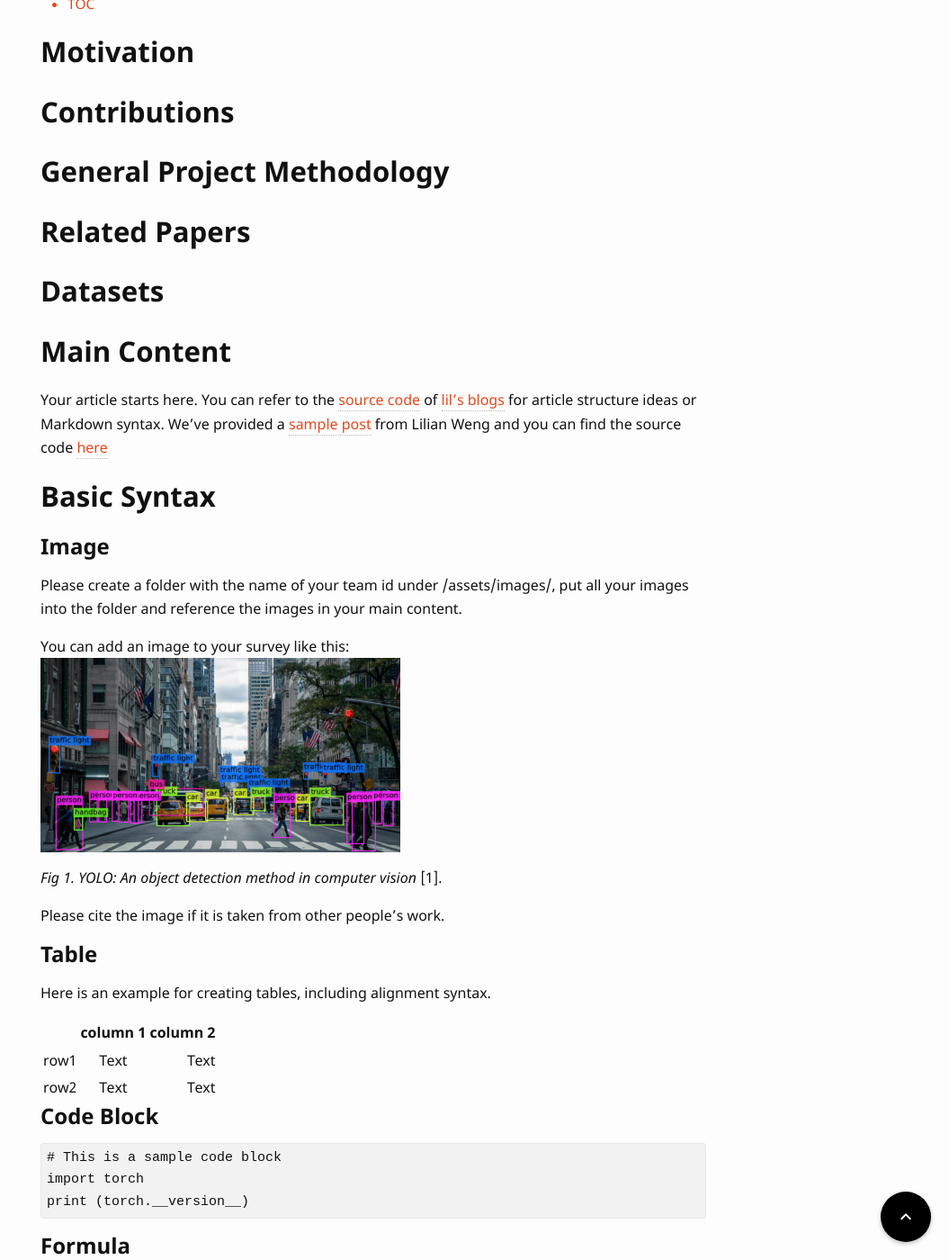
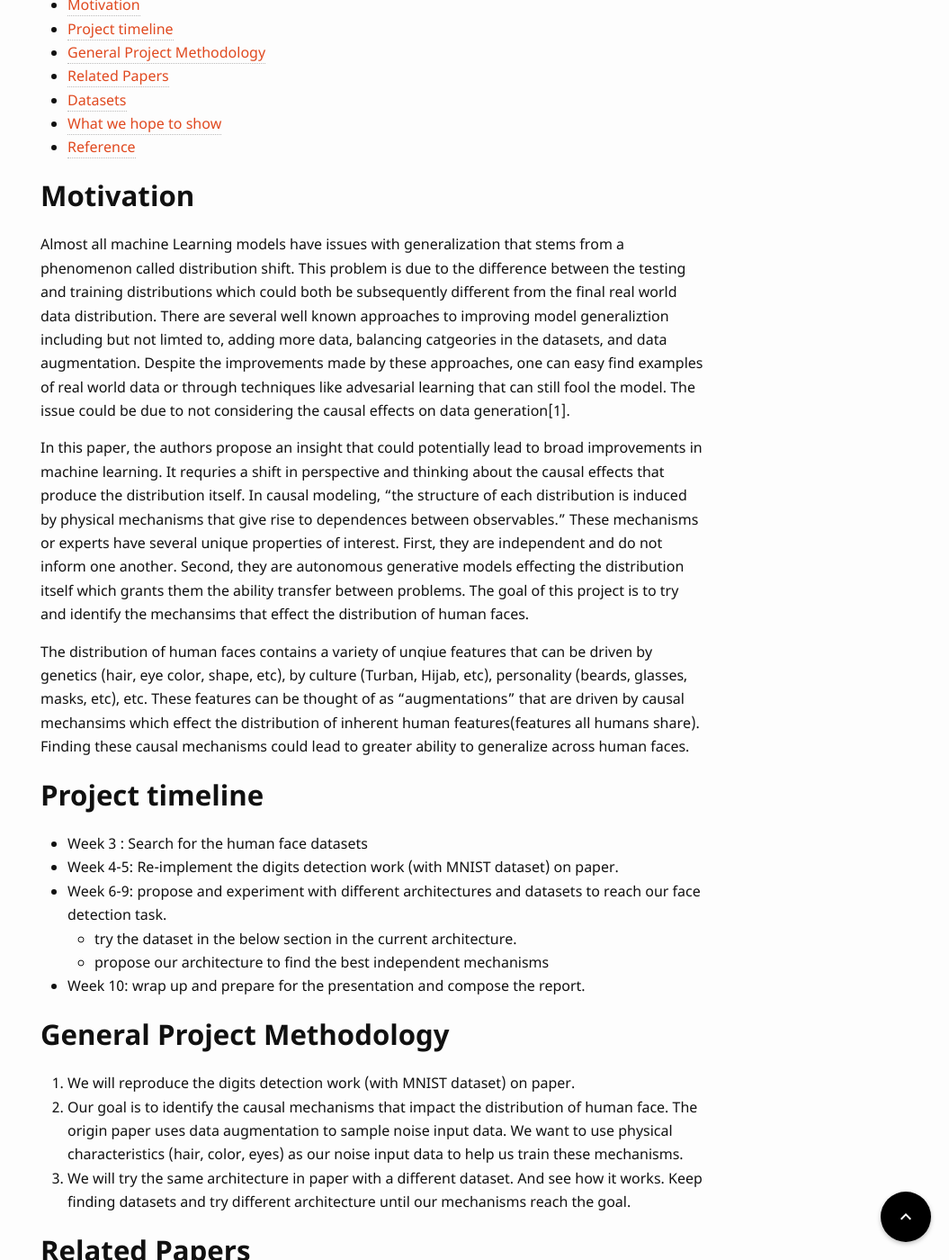
Before and after one commit to UCLAdeepvision/CS269-projects-2022spring, a Jekyll site: the page built from _posts/2022-04-20-team08-instruction-to-post.md, in a window 1280 px wide and 1400 px high, scrolled down 390 px. Shown: the whole window at 90% size, without its empty margins (225-1280 px from the left). Built offline with Jekyll 4.4.1, drawn with Linux system fonts in a browser that asks for light colours; some web fonts are replaced; formulas are drawn with MathJax 3; comment, search, counter and statistics services are not loaded; some of the changed text lies outside the part shown.

Commit message:
team08 first post

````diff
--- a/_posts/2022-04-20-team08-instruction-to-post.md
+++ b/_posts/2022-04-20-team08-instruction-to-post.md
@@ -6,77 +6,72 @@ author: Vishnu Devarakonda, Ting-Po Huang
 date: 2022-04-23
 ---
 
-> This block is a brief introduction of your project. You can put your abstract here or any headers you want the readers to know.
+> In order to generalize the machine learning models and solve the "Distribution Shift" problem, we want to propose a different solution with independent mechanisms.
 
 <!--more-->
+{: class="table-of-content"}
+* TOC
+{:toc}
 
-{: class="table-of-content"}
-
-- TOC
-  {:toc}
 
 ## Motivation
 
-## Contributions
+Almost all machine Learning models have issues with generalization that stems from a phenomenon called distribution shift. This problem is due to the difference between the testing and training distributions which could both be subsequently different from the final real world data distribution. There are several well known approaches to improving model generaliztion including but not limted to, adding more data, balancing catgeories in the datasets, and data augmentation. Despite the improvements made by these approaches, one can easy find examples of real world data or through techniques like advesarial learning that can still fool the model. The issue could be due to not considering the causal effects on data generation[1].
+
+In this paper, the authors propose an insight that could potentially lead to broad improvements in machine learning. It requries a shift in perspective and thinking about the causal effects that produce the distribution itself. In causal modeling, "the structure of each distribution is induced by physical mechanisms that give rise to dependences between observables." These mechanisms or experts have several unique properties of interest. First, they are independent and do not inform one another. Second, they are autonomous generative models effecting the distribution itself which grants them the ability transfer between problems. The goal of this project is to try and identify the mechansims that effect the distribution of human faces.
+
+The distribution of human faces contains a variety of unqiue features that can be driven by genetics (hair, eye color, shape, etc), by culture (Turban, Hijab, etc), personality (beards, glasses, masks, etc), etc. These features can be thought of as "augmentations" that are driven by causal mechansims which effect the distribution of inherent human features(features all humans share). Finding these causal mechanisms could lead to greater ability to generalize across human faces.
+
+## Project timeline
+
+- Week 3 : Search for the human face datasets
+- Week 4-5: Re-implement the digits detection work (with MNIST dataset) on paper.
+- Week 6-9: propose and experiment with different architectures and datasets to reach our face detection task.
+  - try the dataset in the below section in the current architecture.
+  - propose our architecture to find the best independent mechanisms
+- Week 10: wrap up and prepare for the presentation and compose the report.
 
 ## General Project Methodology
 
+1. We will reproduce the digits detection work (with MNIST dataset) on paper.
+2. Our goal is to identify the causal mechanisms that impact the distribution of human face. The origin paper uses data augmentation to sample noise input data. We want to use physical characteristics (hair, color, eyes) as our noise input data to help us train these mechanisms.
+3. We will try the same architecture in paper with a different dataset. And see how it works. Keep finding datasets and try different architecture until our mechanisms reach the goal.
+
 ## Related Papers
+
+[1] Goyal A, Lamb A, Hoffmann J, et al. "Recurrent independent mechanisms" arXiv preprint arXiv:1909.10893, 2019.
 
 ## Datasets
 
-## Main Content
+Below is the dataset, we would work on for training our mechanisms.
 
-Your article starts here. You can refer to the [source code](https://github.com/lilianweng/lil-log/tree/master/_posts) of [lil's blogs](https://lilianweng.github.io/lil-log/) for article structure ideas or Markdown syntax. We've provided a [sample post](https://ucladeepvision.github.io/CS188-Projects-2022Winter/2017/06/21/an-overview-of-deep-learning.html) from Lilian Weng and you can find the source code [here](https://raw.githubusercontent.com/UCLAdeepvision/CS188-Projects-2022Winter/main/_posts/2017-06-21-an-overview-of-deep-learning.md)
+- Face pictures with featuress driven by genetics and culture
+  - [Flickr-Faces-HQ Dataset (FFHQ)](https://github.com/NVlabs/ffhq-dataset)
+    - high-quality image dataset of human faces, originally created as a benchmark for generative adversarial networks (GAN),
+    - The dataset consists of 70,000 high-quality PNG images at 1024×1024 resolution and contains considerable variation in terms of age, ethnicity and image background. It also has good coverage of accessories such as eyeglasses, sunglasses, hats, etc.
+  - [Tufts Face Database](https://www.kaggle.com/datasets/kpvisionlab/tufts-face-database)
+    - the most comprehensive, large-scale (over 10,000 images, 74 females + 38 males, from more than 15 countries with an age range between 4 to 70 years old) face dataset that contains 7 image modalities: visible, near-infrared, thermal, computerized sketch, LYTRO, recorded video, and 3D images.
+  - [UTKFace](https://susanqq.github.io/UTKFace/)
+    - The dataset is a large-scale face dataset with long age span (range from 0 to 116 years old). The dataset consists of over 20,000 face images with annotations of age, gender, and ethnicity.
+  - [Large-scale CelebFaces Attributes (CelebA) Dataset](http://mmlab.ie.cuhk.edu.hk/projects/CelebA.html)
+    - CelebA is a large-scale face attributes dataset with more than 200K celebrity images, each with 40 attribute annotations.
+    - The images in this dataset cover large pose variations and background clutter. CelebA has large diversities, large quantities, and rich annotations, including 10,177 number of identities and 202,599 number of face images.
+- Faces picture with real augumentation
+  - [Real and Fake Face Detection](https://www.kaggle.com/datasets/ciplab/real-and-fake-face-detection)
+    - This dataset contains expert-generated high-quality photoshopped face images.The images are composite of different faces, separated by eyes, nose, mouth, or whole face.
+  - [Face Mask](https://www.kaggle.com/datasets/andrewmvd/face-mask-detection)
+    - This dataset contains 853 images belonging to the 3 classes, as well as their bounding boxes in the PASCAL VOC format.The classes are With mask, Without mask, and Mask worn incorrectly.
+  - [Labelled Faces in the Wild (LFW)](https://www.kaggle.com/datasets/jessicali9530/lfw-dataset)
+    - LFW is a database of face photographs designed for studying the problem of unconstrained face recognition. This database was created and maintained by researchers at the University of Massachusetts, Amherst.
+    - 13,233 images of 5,749 people were detected and centered by the Viola Jones face detector and collected from the web. 1,680 of the people pictured have two or more distinct photos in the dataset
+  - [Yale Face Database](http://vision.ucsd.edu/content/yale-face-database)
+    - The Yale Face Database contains 165 grayscale images in GIF format of 15 individuals. There are 11 images per subject, one per different facial expression or configuration: center-light, w/glasses, happy, left-light, w/no glasses, normal, right-light, sad, sleepy, surprised, and wink.
 
-## Basic Syntax
+## What we hope to show
 
-### Image
-
-Please create a folder with the name of your team id under /assets/images/, put all your images into the folder and reference the images in your main content.
-
-You can add an image to your survey like this:
-![YOLO]({{ '/assets/images/UCLAdeepvision/object_detection.png' | relative_url }})
-{: style="width: 400px; max-width: 100%;"}
-_Fig 1. YOLO: An object detection method in computer vision_ [1].
-
-Please cite the image if it is taken from other people's work.
-
-### Table
-
-Here is an example for creating tables, including alignment syntax.
-
-|      | column 1 | column 2 |
-| :--- | :------: | -------: |
-| row1 |   Text   |     Text |
-| row2 |   Text   |     Text |
-
-### Code Block
-
-```
-# This is a sample code block
-import torch
-print (torch.__version__)
-```
-
-### Formula
-
-Please use latex to generate formulas, such as:
-
-$$
-\tilde{\mathbf{z}}^{(t)}_i = \frac{\alpha \tilde{\mathbf{z}}^{(t-1)}_i + (1-\alpha) \mathbf{z}_i}{1-\alpha^t}
-$$
-
-or you can write in-text formula $$y = wx + b$$.
-
-### More Markdown Syntax
-
-You can find more Markdown syntax at [this page](https://www.markdownguide.org/basic-syntax/).
+We want to find effective independent mechanisms or experts to help us generalize across human faces. With the casual mechanisms we implemented, we can use them to detect human faces more robustly.
+Also, we will test whether we can use these mechanisms in a different domain.
 
 ## Reference
 
-Please make sure to cite properly in your work, for example:
-
-[1] Redmon, Joseph, et al. "You only look once: Unified, real-time object detection." _Proceedings of the IEEE conference on computer vision and pattern recognition_. 2016.
-
----
+[1] Giambattista Parascandolo, Niki Kilbertus, Mateo Rojas-Carulla, Bernhard Schölkopf. "Learning Independent Causal Mechanisms" Proceedings of the 35th International Conference on Machine Learning, PMLR. 2018.
````
